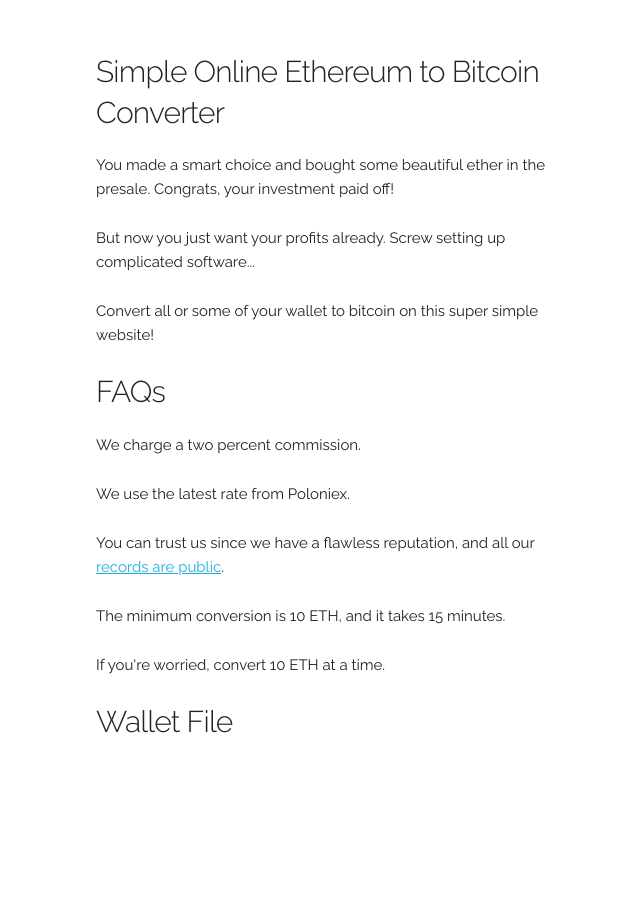
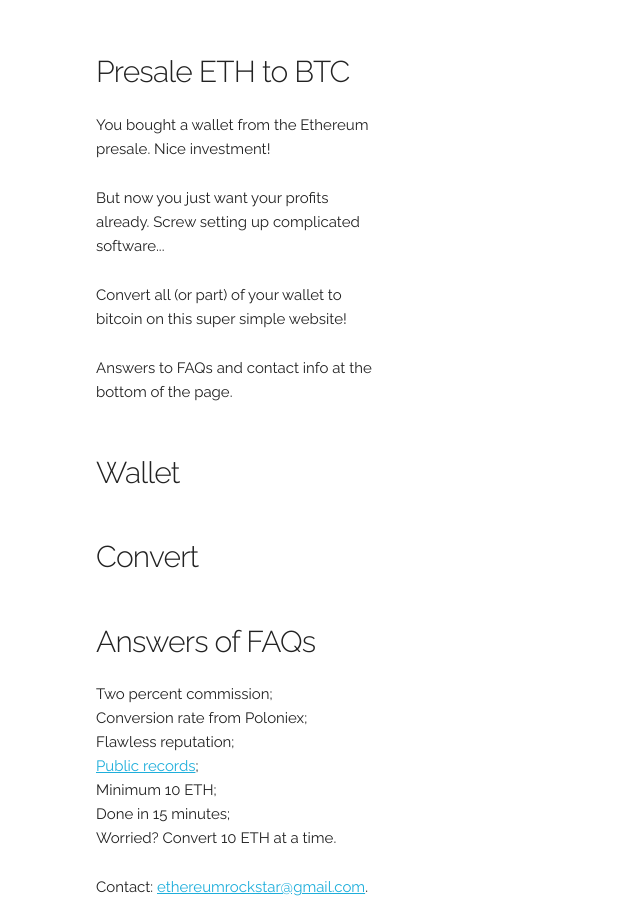
Before and after one commit to shariq/ether-rocks, a plain HTML site: page frontend/index.html in a window 1280 px wide. Shown: the part 188-1090 px from the top of the page, without its empty margins (64-704 px from the left). Before the commit the page ends 950 px from the top, so only its background shows below. Drawn offline with Linux system fonts and the light colour scheme.

Commit message:
made structure of page

```diff
--- a/frontend/index.html
+++ b/frontend/index.html
@@ -1,58 +1,101 @@
 <!DOCTYPE html>
+
+<!--
+                       __________________________
+               __..--/".'                        '.
+       __..--""      | |                          |
+      /              | |                          |
+     /               | |    ___________________   |
+    ;                | |   :__________________/:  |
+    |                | |   |                 '.|  |
+    |                | |   |                  ||  |
+    |                | |   |                  ||  |
+    |                | |   |                  ||  |
+    |                | |   |                  ||  |
+    |                | |   |                  ||  |
+    |                | |   |                  ||  |
+    |                | |   |                  ||  |
+    |                | |   |______......-----"\|  |
+    |                | |   |_______......-----"   |
+    |                | |                          |
+    |                | |                          |
+    |                | |                  ____----|
+    |                | |_____.....----|#######|---|
+    |                | |______.....----""""       |
+    |                | |                          |
+    |. ..            | |   ,                      |
+    |... ....        | |  (c ----- """           .'
+    |..... ......  |\|_|    ____......------"""|"
+    |. .... .......| |""""""                   |
+    '... ..... ....| |                         |
+      "-._ .....  .| |                         |
+          "-._.....| |             ___...---"""'
+              "-._.| | ___...---"""
+                  """""
+
+One day, an interacting system of smart contracts will form
+the backbone of a government, formalizing legal codices,
+giving everyone the power to simulate and explore legal
+situations. Everyone could contribute to the law, together,
+as if it were a large software project like Linux. Ultimate
+transparency.
+
+But will it even matter?
+
+We'll only know if if we try :-)
+
+-->
+
 <html lang="en">
+
 <head>
 
-  <!-- Basic Page Needs
-  –––––––––––––––––––––––––––––––––––––––––––––––––– -->
   <meta charset="utf-8">
-  <title>Ethereum to Bitcoin</title>
-  <meta name="description" content="Convert your Ethereum wallet to Bitcoin quickly online">
-
-  <!-- Mobile Specific Metas
-  –––––––––––––––––––––––––––––––––––––––––––––––––– -->
+  <title>Turn your presale Ethereum wallet to Bitcoin</title>
+  <meta name="description" content="Convert your Ethereum wallet into Bitcoin quickly online">
   <meta name="viewport" content="width=device-width, initial-scale=1">
-
-  <!-- FONT
-  –––––––––––––––––––––––––––––––––––––––––––––––––– -->
   <link href="//fonts.googleapis.com/css?family=Raleway:400,300,600" rel="stylesheet" type="text/css">
-
-  <!-- CSS
-  –––––––––––––––––––––––––––––––––––––––––––––––––– -->
   <link rel="stylesheet" href="css/normalize.css">
   <link rel="stylesheet" href="css/skeleton.css">
-
-  <!-- Favicon
-  –––––––––––––––––––––––––––––––––––––––––––––––––– -->
   <link rel="icon" type="image/ico" href="images/favicon.ico">
 
 </head>
 <body>
 
-  <!-- Primary Page Layout
-  –––––––––––––––––––––––––––––––––––––––––––––––––– -->
   <div class="container">
     <div class="row">
-      <div class="one-half column" style="margin-top: 25%">
-        <h4>Simple Online Ethereum to Bitcoin Converter</h4>
-        <p>You made a smart choice and bought some beautiful ether in the
-presale. Congrats, your investment paid off!</p>
-        <p>But now you just want your profits already. Screw setting up
-complicated software...</p>
-        <p>Convert all or some of your wallet to bitcoin on this super
-simple website!</p>
-        <h4>FAQs</h4>
-        <p>We charge a two percent commission.</p>
-        <p>We use the latest rate from Poloniex.</p>
-        <p>You can trust us since we have a flawless reputation, and all
-our <a href="http://google.com/">records are public</a>.</p>
-        <p>The minimum conversion is 10 ETH, and it takes 15 minutes.</p>
-        <p>If you&#39;re worried, convert 10 ETH at a time.</p>
-        <h4>Wallet File</h4>
+      <div class="column" style="margin-top: 25%; margin-left: auto; width: 30%">
+        <h4>Presale ETH to BTC</h4>
+        <p>You bought a wallet from the Ethereum presale. Nice investment!</p>
+        <p>But now you just want your profits already. Screw setting up complicated software...</p>
+        <p>Convert all (or part) of your wallet to bitcoin on this super simple website!</p>
+        <p>Answers to FAQs and contact info at the bottom of the page.</p>
+<br />
+        <h4>Wallet</h4>
+        <!-- wallet upload or paste into textbox -->
+        <!-- http://stackoverflow.com/questions/3582671/how-to-open-a-local-disk-file-with-javascript -->
+        <!-- password field -->
+        <!-- autoverify password field -->
+        <!-- balance field; 0 without wallet, else wallet balance -->
+<br />
+        <h4>Convert</h4>
+        <!-- amount you wish to convert to BTC -->
+        <!-- which bitcoin address you want to cash out to -->
+        <!-- status -->
+<br />
+        <h4>Answers of FAQs</h4>
+        <p>Two percent commission;<br />
+        Conversion rate from Poloniex;<br />
+        Flawless reputation;<br />
+        <a href="http://google.com/">Public records</a>;<br />
+        Minimum 10 ETH;<br />
+        Done in 15 minutes;<br />
+        Worried? Convert 10 ETH at a time.</p>
+        Contact:
+<a href="mailto:ethereumrockstar@gmail.com">ethereumrockstar@gmail.com</a>.</p>
       </div>
     </div>
   </div>
 
-<!-- End Document
-  –––––––––––––––––––––––––––––––––––––––––––––––––– -->
 </body>
 </html>
```
Also changed, not shown: 1 other file.
